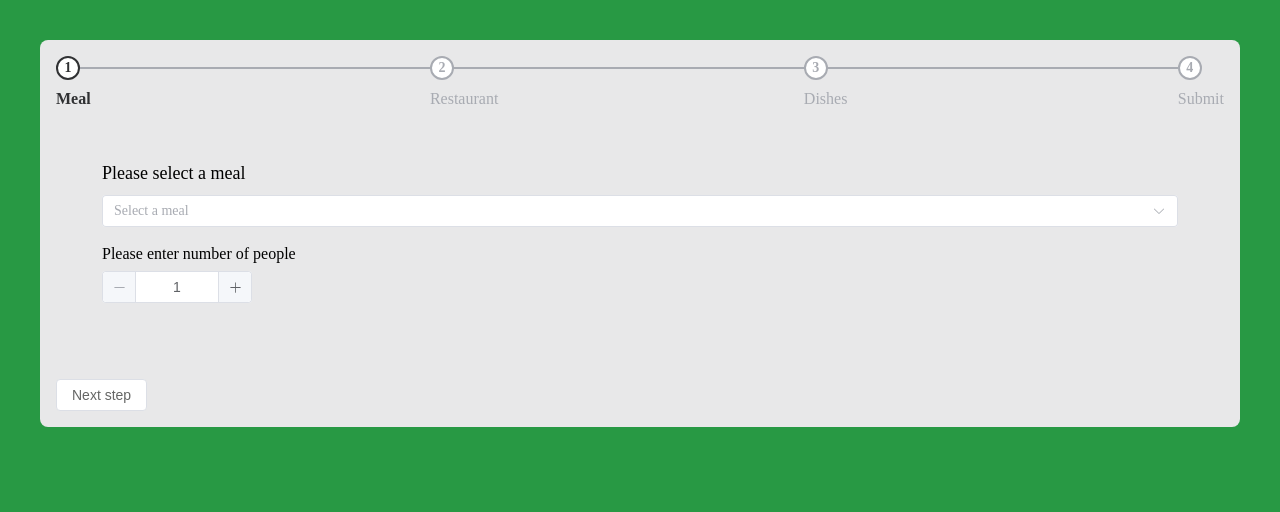
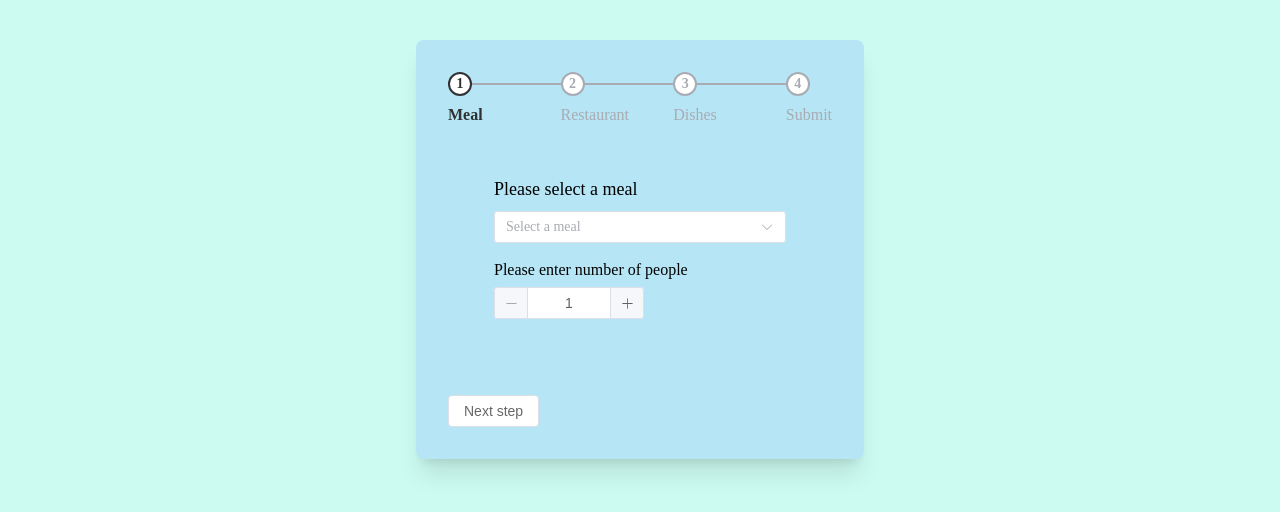
Before and after one commit to Dangobums/pre-order, a Vue app: page / in a window 1280 px wide. Shown: the top 512 px of the page. Built offline with nearby package versions, Linux system fonts and the light colour scheme.

Commit message:
feat: change colorscheme

```diff
--- a/src/modules/pre-order/index.vue
+++ b/src/modules/pre-order/index.vue
@@ -1,6 +1,6 @@
 <template>
-  <div class="bg-light-green overflow-hidden p-10">
-    <div class="bg-light-gray rounded-lg p-4">
+  <div class="overflow-hidden p-10 h-full bg-teal-100">
+    <div class="bg-blue-300 !bg-opacity-40 rounded-lg p-8 shadow-xl max-w-96 m-auto">
       <ElSteps :active="currentStep" finish-status="success">
         <ElStep v-for="step of STEP_LIST" :key="step.id" :title="step.title" />
       </ElSteps>
--- a/src/modules/pre-order/styles.scss
+++ b/src/modules/pre-order/styles.scss
@@ -33,20 +33,3 @@ i
   transform: translateX(20px);
   opacity: 0.001;
 }
-
-.stepBar {
-  position: relative;
-  float: left;
-  z-index: 0;
-
-  &::before {
-    width: 100%;
-    height: 100%;
-    display: block;
-    position: absolute;
-    content: '';
-    // background: lightgray;
-    border: 1px solid lightgray;
-    z-index: 1;
-  }
-}
```
